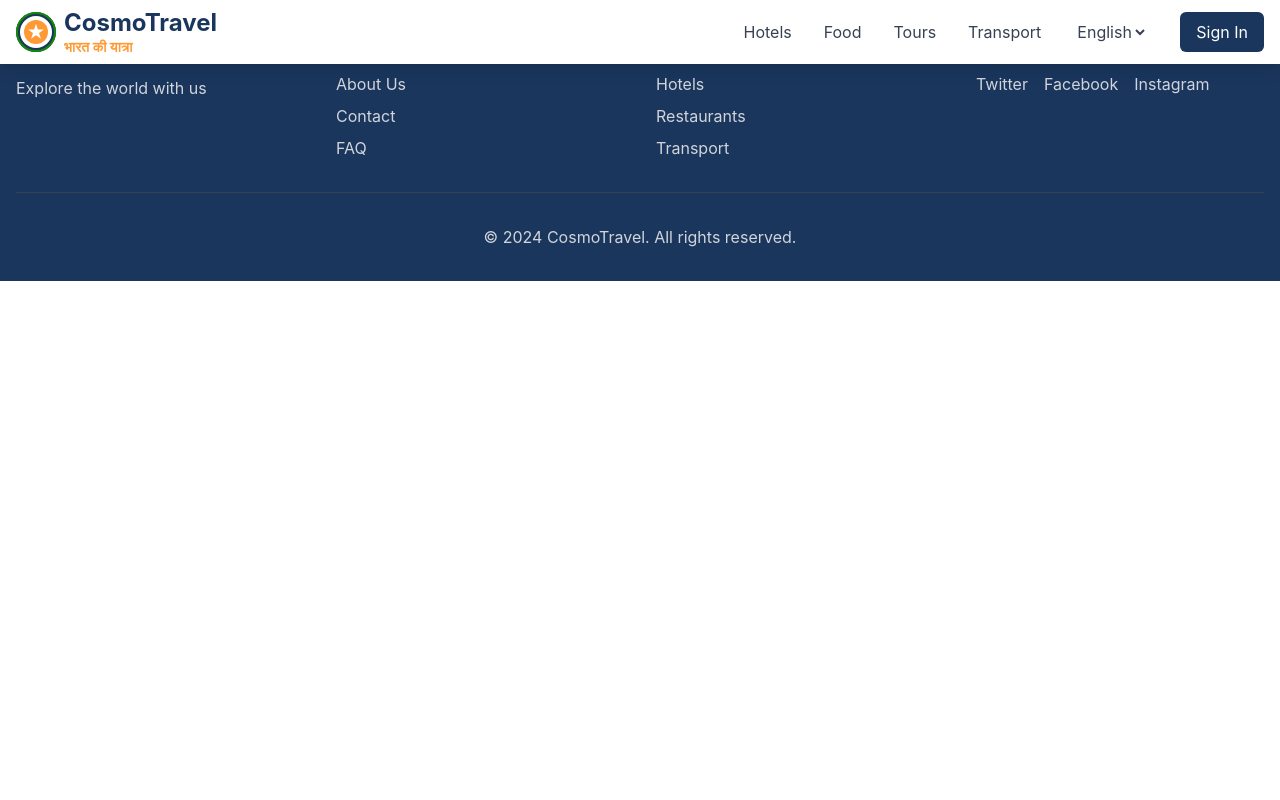
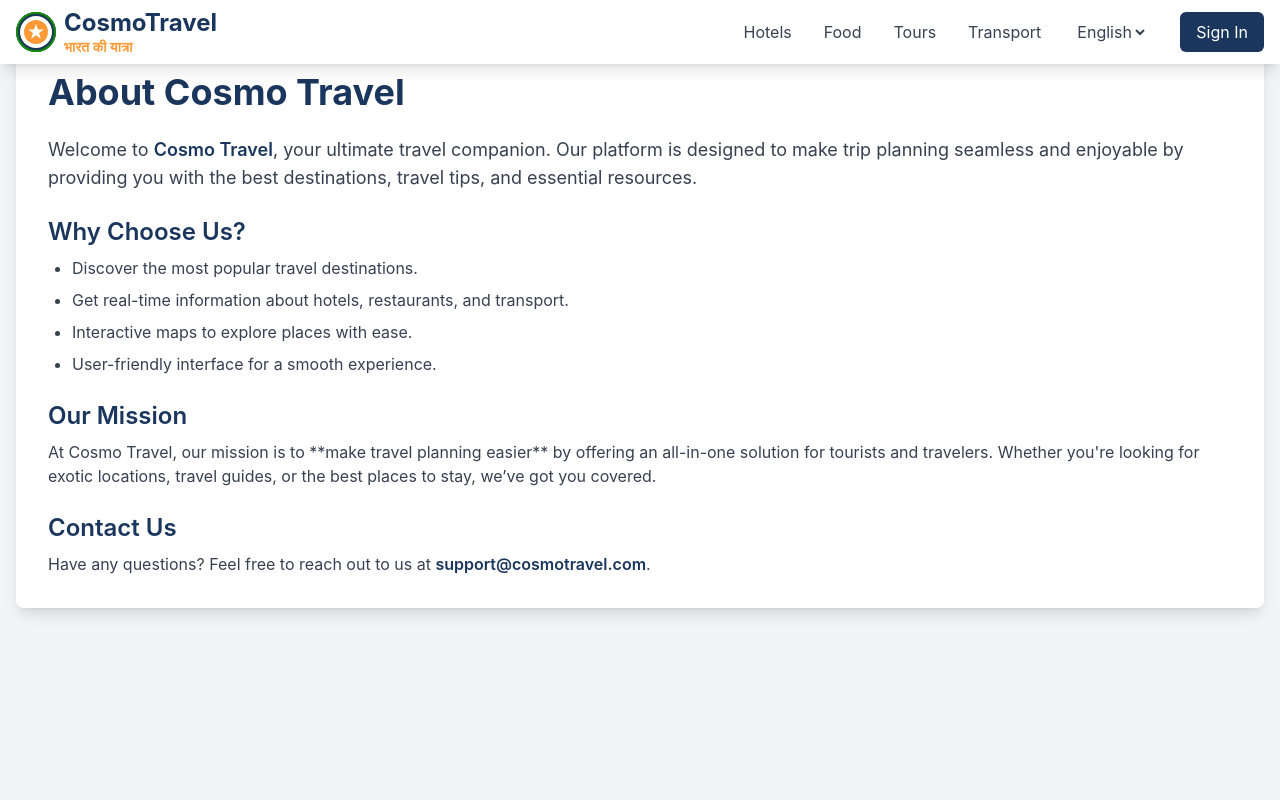
Before and after one commit to amangupta812/cosmo-travel, a React (Vite) app: page /about in a window 1280 px wide. Shown: the top 800 px of the page. Built offline with nearby package versions, Linux system fonts and the light colour scheme.

Commit message:
add about page and route it

```diff
--- a/src/App.jsx
+++ b/src/App.jsx
@@ -5,7 +5,8 @@ import Features from './components/Features';
 import PopularDestinations from './components/PopularDestinations';
 import AdminPanel from './pages/AdminPanel';
 import PlacePage from './pages/PlacePage';
-import MapComponent from './components/MapComponent'; // Add this import for map integration
+import MapComponent from './components/MapComponent';
+import About from './pages/About'; // Import the About page
 
 function App() {
   return (
@@ -22,10 +23,13 @@ function App() {
                 <Hero />
                 <Features />
                 <PopularDestinations />
-                <MapComponent /> {/* Add map to home page */}
+                <MapComponent />
               </>
             }
           />
+
+          {/* About Page */}
+          <Route path="/about" element={<About />} />
 
           {/* Admin Panel */}
           <Route path="/admin" element={<AdminPanel />} />
--- /dev/null
+++ b/src/pages/About.jsx
@@ -0,0 +1,35 @@
+import React from "react";
+
+const About = () => {
+  return (
+    <div className="min-h-screen bg-gray-100 py-10 px-4">
+      <div className="max-w-7xl mx-auto bg-white p-8 rounded-lg shadow-lg">
+        <h1 className="text-4xl font-bold text-primary mb-6">About Cosmo Travel</h1>
+        <p className="text-gray-700 text-lg mb-4">
+          Welcome to <span className="font-semibold text-primary">Cosmo Travel</span>, your ultimate travel companion.
+          Our platform is designed to make trip planning seamless and enjoyable by providing you with the best destinations, travel tips, and essential resources.
+        </p>
+
+        <h2 className="text-2xl font-semibold text-primary mt-6">Why Choose Us?</h2>
+        <ul className="list-disc pl-6 text-gray-700 mt-2 space-y-2">
+          <li>Discover the most popular travel destinations.</li>
+          <li>Get real-time information about hotels, restaurants, and transport.</li>
+          <li>Interactive maps to explore places with ease.</li>
+          <li>User-friendly interface for a smooth experience.</li>
+        </ul>
+
+        <h2 className="text-2xl font-semibold text-primary mt-6">Our Mission</h2>
+        <p className="text-gray-700 mt-2">
+          At Cosmo Travel, our mission is to **make travel planning easier** by offering an all-in-one solution for tourists and travelers. Whether you're looking for exotic locations, travel guides, or the best places to stay, we’ve got you covered.
+        </p>
+
+        <h2 className="text-2xl font-semibold text-primary mt-6">Contact Us</h2>
+        <p className="text-gray-700 mt-2">
+          Have any questions? Feel free to reach out to us at <span className="text-primary font-semibold">support@cosmotravel.com</span>.
+        </p>
+      </div>
+    </div>
+  );
+};
+
+export default About;
```
